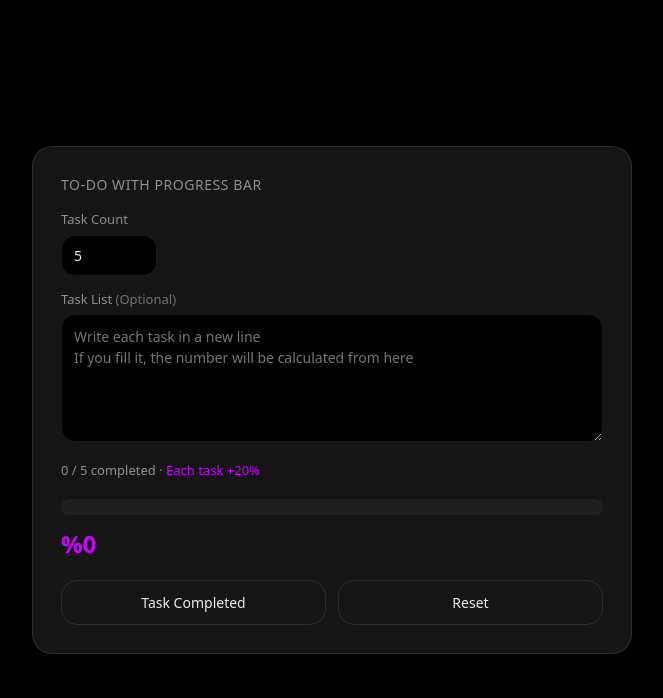
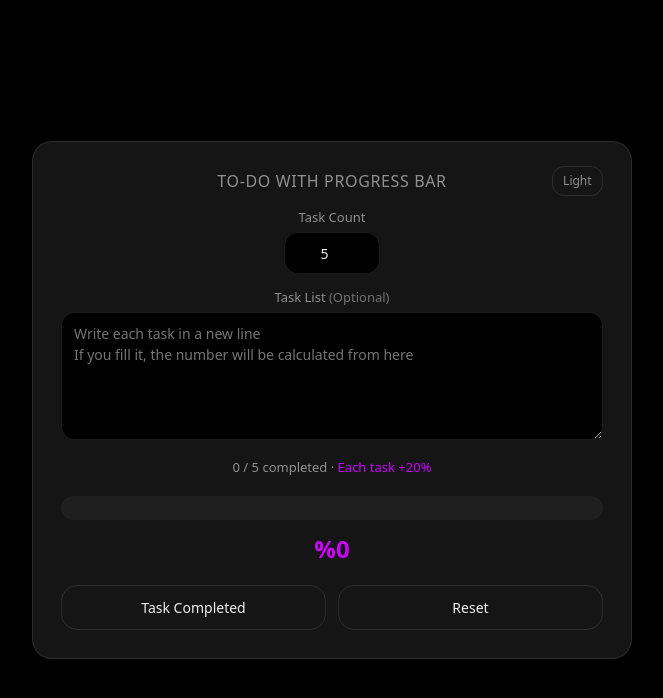
Before and after one commit to osti7/ToDoForDopamine, a plain HTML site: page index.html in a window 1280 px wide. Shown: the whole page, without its empty margins (308-971 px from the left). Drawn offline with Linux system fonts and the light colour scheme.

Commit message:
v1.4: UI/UX developments applied

```diff
--- a/index.html
+++ b/index.html
@@ -4,11 +4,19 @@
   <meta charset="UTF-8">
   <meta name="viewport" content="width=device-width, initial-scale=1.0">
   <title>Dopamin İlerleme Barı</title>
+  <script>
+    if (localStorage.getItem('theme') === 'light') {
+      document.documentElement.setAttribute('data-theme', 'light');
+    }
+  </script>
   <link rel="stylesheet" href="style.css">
 </head>
 <body>
   <div class="progress-box">
-    <p class="progress-title">To-Do Wıth Progress Bar</p>
+    <div class="progress-header">
+      <p class="progress-title">To-Do Wıth Progress Bar</p>
+      <button type="button" class="theme-toggle" aria-label="Toggle color theme">Light</button>
+    </div>
     <div class="task-setup">
       <label for="task-count" class="task-setup__label">Task Count</label>
       <input
--- a/script.js
+++ b/script.js
@@ -6,8 +6,24 @@ const taskCountInput = document.querySelector('#task-count');
 const taskListInput = document.querySelector('#task-list');
 const metaCounter = document.querySelector('.task-meta-counter');
 const metaStep = document.querySelector('.task-meta-step');
+const themeToggle = document.querySelector('.theme-toggle');
 
 let completedTasks = 0;
+
+function applyTheme(theme) {
+  const isLight = theme === 'light';
+  document.documentElement.setAttribute('data-theme', isLight ? 'light' : 'dark');
+  themeToggle.textContent = isLight ? 'Dark' : 'Light';
+  localStorage.setItem('theme', isLight ? 'light' : 'dark');
+}
+
+function toggleTheme() {
+  const isLight = document.documentElement.getAttribute('data-theme') === 'light';
+  applyTheme(isLight ? 'dark' : 'light');
+}
+
+applyTheme(localStorage.getItem('theme') === 'light' ? 'light' : 'dark');
+themeToggle.addEventListener('click', toggleTheme);
 
 function getTotalTasks() {
   const fromList = taskListInput.value
--- a/style.css
+++ b/style.css
@@ -7,6 +7,7 @@
 }
 
 :root {
+  color-scheme: dark;
   --bg: #000000;
   --surface: #151515;
   --border: rgba(255, 255, 255, 0.1);
@@ -15,7 +16,25 @@
   --purple-start: #4500ff;
   --purple-end: #cc00ff;
   --track: #1f1f1f;
+  --input-bg: #000000;
+  --fill-glow: #7745ff90;
+  --btn-accent-hover: rgba(204, 0, 255, 0.12);
+  --btn-reset-hover: rgba(255, 255, 255, 0.06);
   --radius: 20px;
+}
+
+[data-theme="light"] {
+  color-scheme: light;
+  --bg: #f0f0f2;
+  --surface: #ffffff;
+  --border: rgba(0, 0, 0, 0.12);
+  --text: #1c1c1e;
+  --text-muted: #6e6e73;
+  --track: #e8e8ed;
+  --input-bg: #f5f5f7;
+  --fill-glow: #7745ff55;
+  --btn-accent-hover: rgba(69, 0, 255, 0.1);
+  --btn-reset-hover: rgba(0, 0, 0, 0.05);
 }
 
 body {
@@ -35,16 +54,46 @@ body {
     background: var(--surface);
     border: 1px solid var(--border);
     border-radius: var(--radius);
+    text-align: center;
     /*box-shadow: 0 24px 48px rgba(0, 0, 0, 0.4); */
 }
 
+.progress-header {
+    position: relative;
+    display: flex;
+    align-items: center;
+    justify-content: center;
+    margin-bottom: 1rem;
+}
+
 .progress-title {
-    font-size: 0.875rem;
+    font-size: 1rem;
     font-weight: 500;
     letter-spacing: 0.04em;
     text-transform: uppercase;
     color: var(--text-muted);
-    margin-bottom: 1rem;
+    margin-bottom: 0;
+}
+
+.theme-toggle {
+    position: absolute;
+    right: 0;
+    padding: 0.35rem 0.65rem;
+    border: 1px solid var(--border);
+    border-radius: calc(var(--radius) - 8px);
+    background: transparent;
+    color: var(--text-muted);
+    font: inherit;
+    font-size: 0.75rem;
+    font-weight: 500;
+    cursor: pointer;
+    transition: background 0.4s, border-color 0.4s, color 0.4s;
+}
+
+.theme-toggle:hover {
+    background: var(--btn-accent-hover);
+    border-color: var(--purple-end);
+    color: var(--text);
 }
 
 .task-setup {
@@ -71,7 +120,7 @@ body {
     margin-bottom: 0.85rem;
     border: 1px solid var(--border);
     border-radius: calc(var(--radius) - 6px);
-    background: var(--bg);
+    background: var(--input-bg);
     color: var(--text);
     font: inherit;
     font-size: 0.875rem;
@@ -79,12 +128,17 @@ body {
 
 .task-setup__input {
     max-width: 6rem;
+    margin-left: auto;
+    margin-right: auto;
+    display: block;
+    text-align: center;
 }
 
 .task-setup__textarea {
     resize: vertical;
     min-height: 5rem;
     line-height: 1.5;
+    text-align: left;
 }
 
 .task-setup__input:focus,
@@ -111,7 +165,7 @@ body {
     color: var(--purple-end);
 }
 .progress-track {
-    height: 16px;
+    height: 24px;
     background: var(--track);
     border-radius: 999px;
     overflow: hidden;
@@ -122,8 +176,8 @@ body {
     width: 0%;
     background: linear-gradient(90deg, var(--purple-start), var(--purple-end));
     border-radius: inherit;
-    box-shadow: 0 0 20px #7745ff90;
-    transition: width 0.6s cubic-bezier(0.4, 0, 0.2, 1);
+    box-shadow: 0 0 20px var(--fill-glow);
+    transition: width 0.8s cubic-bezier(0.2, 0, 0.2, 1);
 }
 .progress-actions {
     display: flex;
@@ -146,16 +200,16 @@ body {
 }
 
 .progress-btn:hover:not(:disabled) {
-    background: rgba(204, 0, 255, 0.12);
+    background: var(--btn-accent-hover);
     border-color: var(--purple-end);
 }
 
 .progress-btn:disabled {
-    opacity: 0.4;
+    opacity: 0.6;
     cursor: not-allowed;
 }
 
 .progress-btn--reset:hover:not(:disabled) {
-    background: rgba(255, 255, 255, 0.06);
+    background: var(--btn-reset-hover);
     border-color: var(--text-muted);
 }
```
